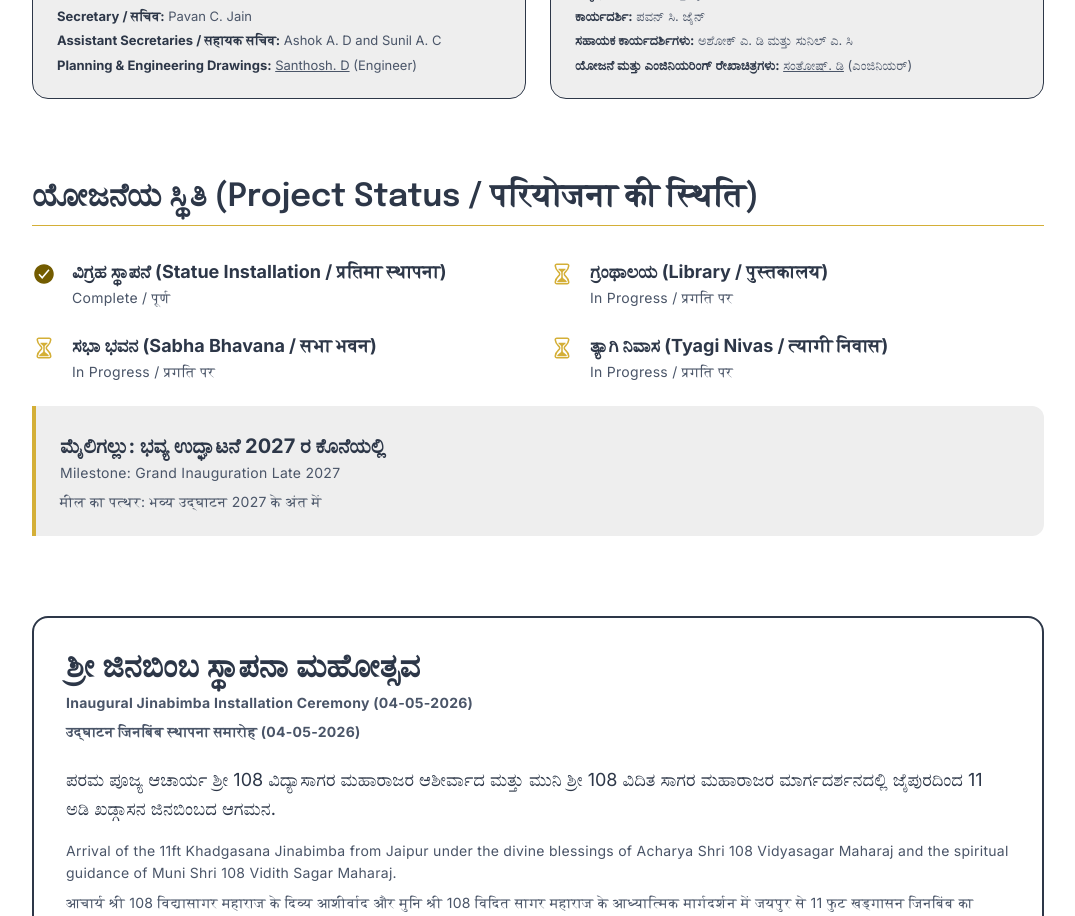
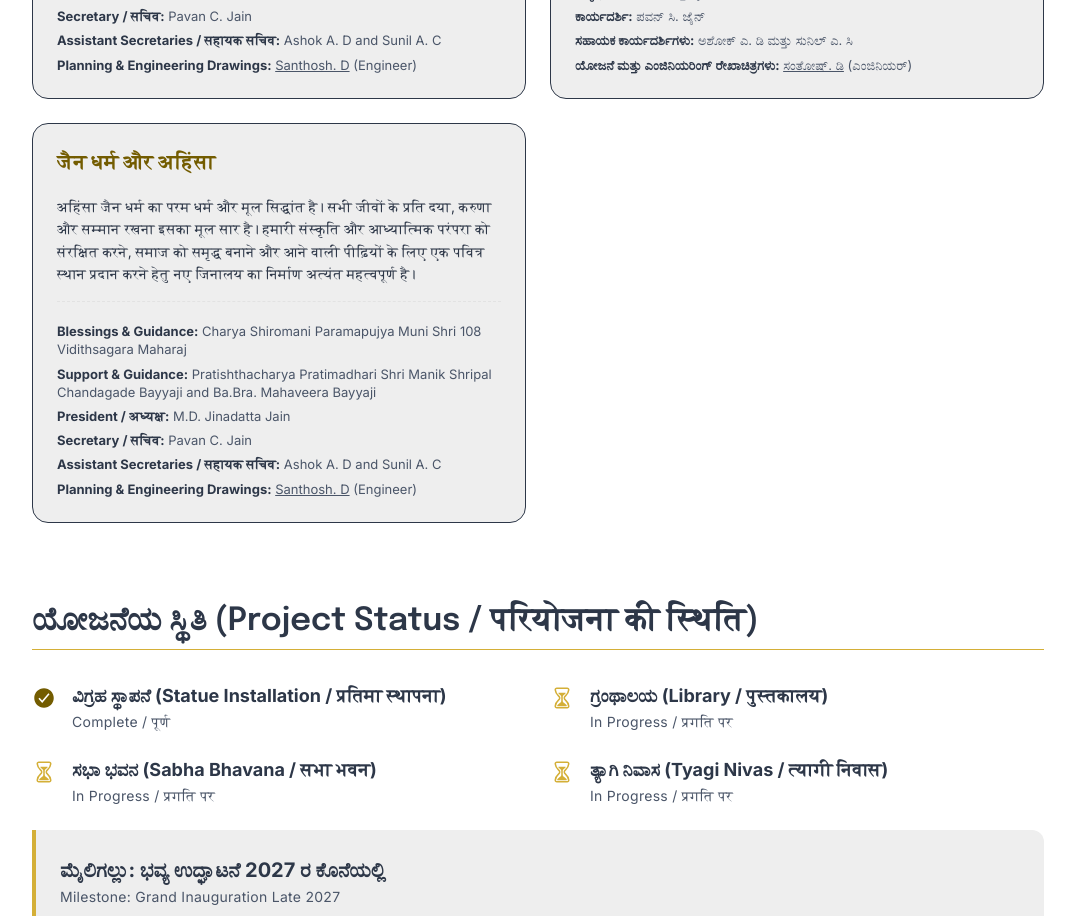
Before and after one commit to timothechauvet/sdjsac.in, a Next.js app: page / in a window 1280 px wide. Shown: the part 1140-2056 px from the top of the page, without its empty margins (102-1177 px from the left). Built offline with nearby package versions, Linux system fonts and the light colour scheme.

Commit message:
:sparkles: Add Hindi information box to homepage

```diff
--- a/app/page.js
+++ b/app/page.js
@@ -119,6 +119,21 @@ export default function Home() {
                 <p><strong>ಕಾರ್ಯದರ್ಶಿ:</strong> ಪವನ್ ಸಿ. ಜೈನ್</p>
                 <p><strong>ಸಹಾಯಕ ಕಾರ್ಯದರ್ಶಿಗಳು:</strong> ಅಶೋಕ್ ಎ. ಡಿ ಮತ್ತು ಸುನಿಲ್ ಎ. ಸಿ</p>
                 <p><strong>ಯೋಜನೆ ಮತ್ತು ಎಂಜಿನಿಯರಿಂಗ್ ರೇಖಾಚಿತ್ರಗಳು:</strong> <a href="https://goldenvillage.in" target="_blank" rel="noopener noreferrer" style={{ textDecoration: "underline" }}>ಸಂತೋಷ್. ಡಿ</a> (ಎಂಜಿನಿಯರ್)</p>
+              </div>
+            </div>
+
+            <div className="info-box">
+              <h3>जैन धर्म और अहिंसा</h3>
+              <p>
+                अहिंसा जैन धर्म का परम धर्म और मूल सिद्धांत है। सभी जीवों के प्रति दया, करुणा और सम्मान रखना इसका मूल सार है। हमारी संस्कृति और आध्यात्मिक परंपरा को संरक्षित करने, समाज को समृद्ध बनाने और आने वाली पीढ़ियों के लिए एक पवित्र स्थान प्रदान करने हेतु नए जिनालय का निर्माण अत्यंत महत्वपूर्ण है।
+              </p>
+              <div className="committee-info">
+                <p style={{ marginTop: 8 }}><strong>Blessings & Guidance:</strong> Charya Shiromani Paramapujya Muni Shri 108 Vidithsagara Maharaj</p>
+                <p><strong>Support & Guidance:</strong> Pratishthacharya Pratimadhari Shri Manik Shripal Chandagade Bayyaji and Ba.Bra. Mahaveera Bayyaji</p>
+                <p><strong>President / अध्यक्ष:</strong> M.D. Jinadatta Jain</p>
+                <p><strong>Secretary / सचिव:</strong> Pavan C. Jain</p>
+                <p><strong>Assistant Secretaries / सहायक सचिव:</strong> Ashok A. D and Sunil A. C</p>
+                <p><strong>Planning & Engineering Drawings:</strong> <a href="https://goldenvillage.in" target="_blank" rel="noopener noreferrer" style={{ textDecoration: "underline" }}>Santhosh. D</a> (Engineer)</p>
               </div>
             </div>
           </div>
```
